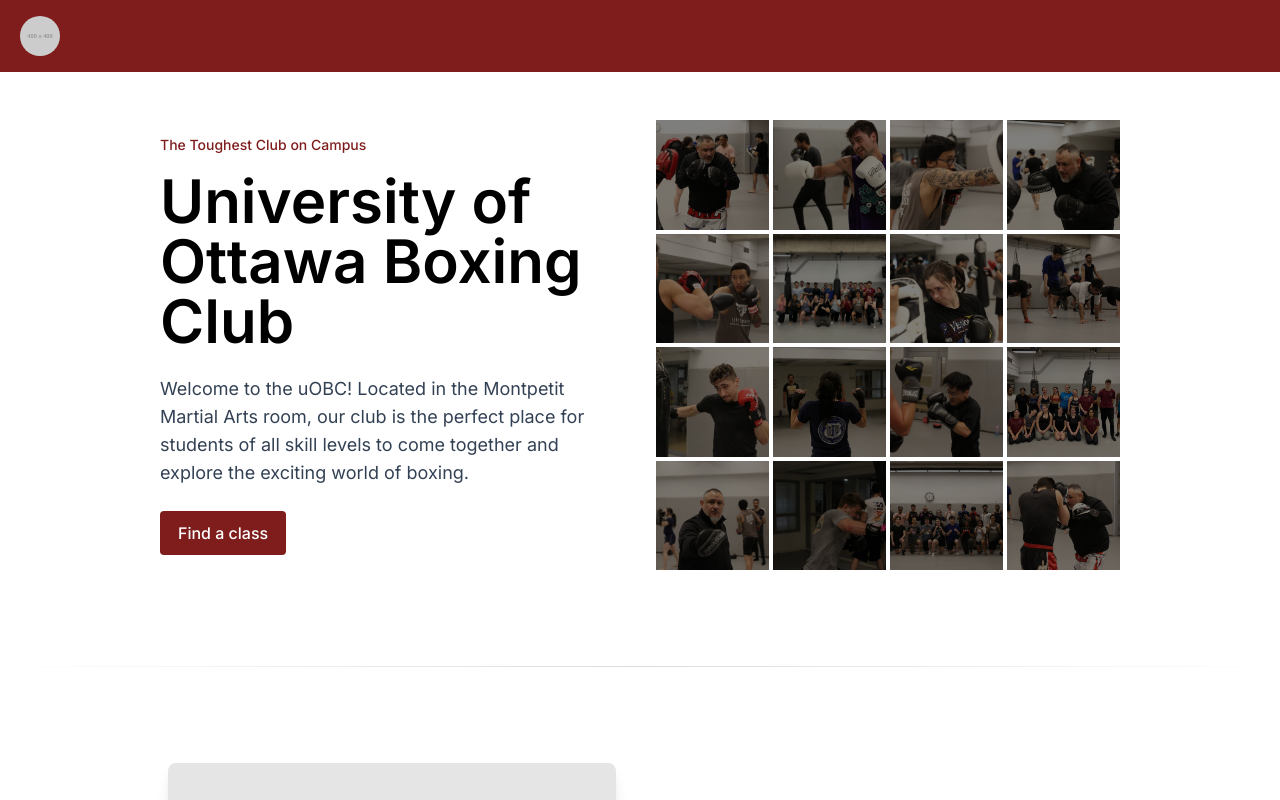
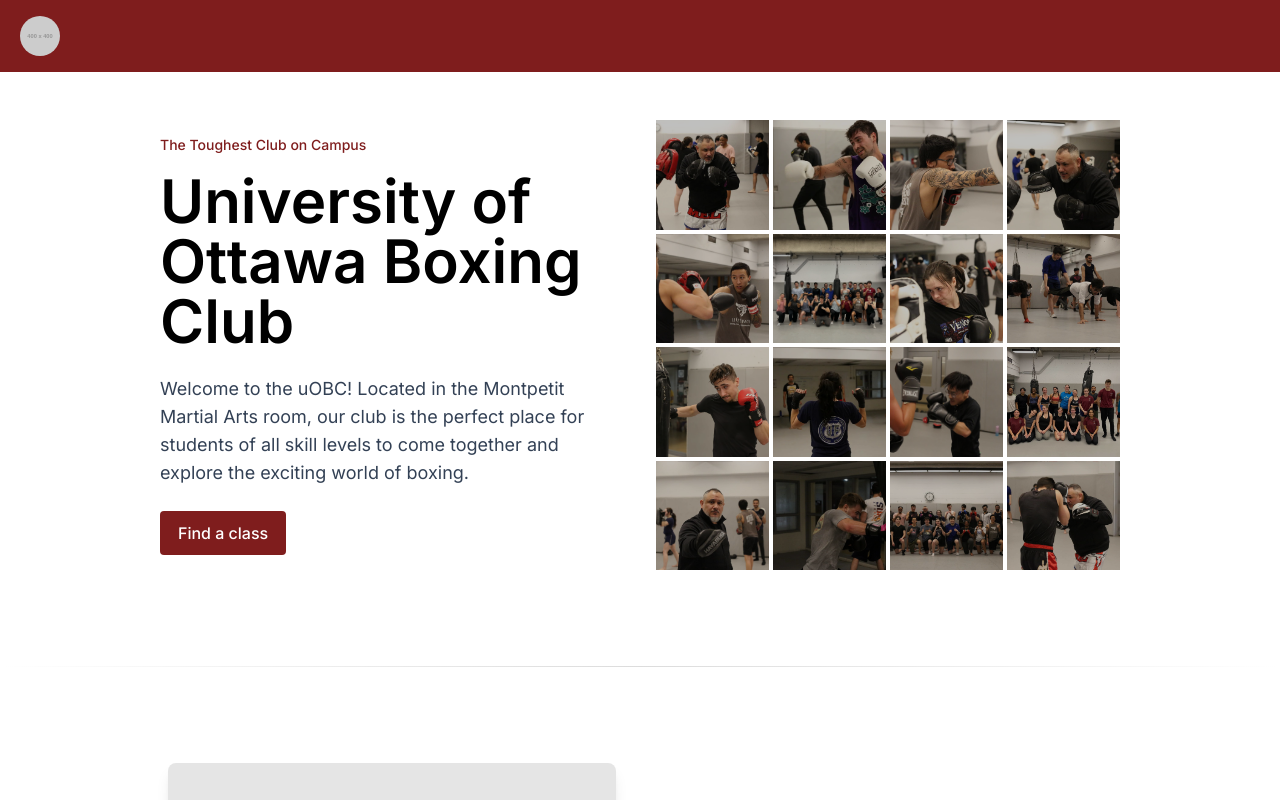
Before and after one commit to sam-harri/uOBC, a Next.js app in the folder uobc-client/: page /uOBC/ in a window 1280 px wide. Shown: the top 800 px of the page. Built offline with nearby package versions, Linux system fonts and the light colour scheme; no server answers.

Commit message:
opacity 25

```diff
--- a/uobc-client/src/components/ShuffleHero.tsx
+++ b/uobc-client/src/components/ShuffleHero.tsx
@@ -105,7 +105,7 @@
                 >
                     {/* Transparent black overlay */}
                     <div
-                        className="absolute inset-0 bg-black opacity-50"
+                        className="absolute inset-0 bg-black opacity-25"
                         style={{ zIndex: 1 }}
                     ></div>
                 </motion.div>
```
